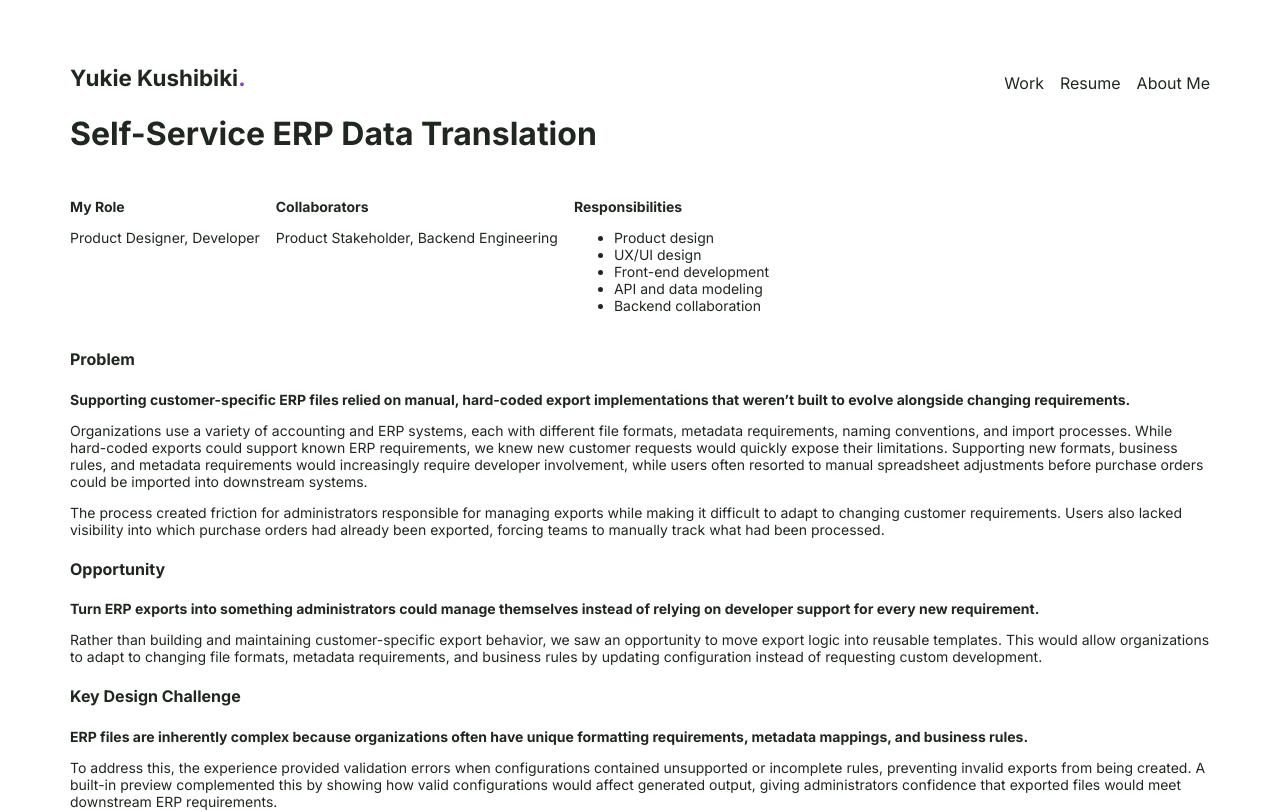
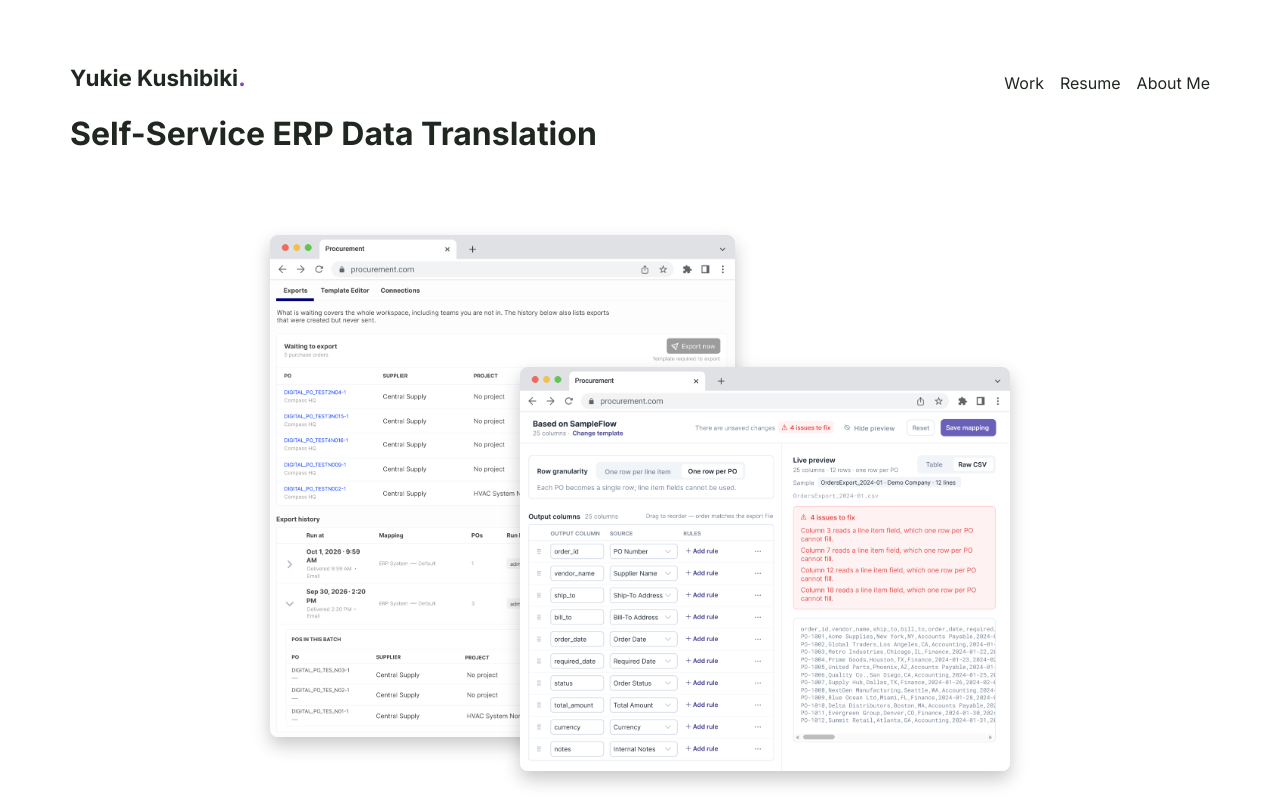
Before and after one commit to yutsukushi/Professional-Portfolio, a Vue app: page /case-studies/self-service-erp-data-translation in a window 1280 px wide. Shown: the top 812 px of the page. Built offline with nearby package versions, Linux system fonts and the light colour scheme.

Commit message:
feat: update ERP images and enhance styling for better presentation

```diff
--- a/src/ErpDataTranslation.vue
+++ b/src/ErpDataTranslation.vue
@@ -1,7 +1,7 @@
 <script setup>
 import { ref } from 'vue'
-import bulkExportImage from '../assets/images/erp-visuals/bulk-export.png'
-import templateEditorImage from '../assets/images/erp-visuals/template-editor-errors.png'
+import bulkExportImage from '../assets/images/erp-visuals/browser-bulk-export.png'
+import templateEditorImage from '../assets/images/erp-visuals/browser-template-editor.png'
 import SiteFooter from './components/SiteFooter.vue'
 import SiteHeader from './components/SiteHeader.vue'
 
@@ -37,6 +37,18 @@ function closeImage() {
 
     <main>
       <h1>Self-Service ERP Data Translation</h1>
+      <div class="erp-hero" role="group" aria-label="ERP bulk export and template editor screens">
+        <img
+          class="erp-hero-image erp-hero-image--bulk"
+          :src="bulkExportImage"
+          alt="ERP bulk export screen showing purchase orders and export history"
+        />
+        <img
+          class="erp-hero-image erp-hero-image--template"
+          :src="templateEditorImage"
+          alt="ERP template editor showing field mappings and validation errors"
+        />
+      </div>
       <section class="case-study-details">
         <div>
           <h5 class="case-study-label">My Role</h5>
@@ -160,6 +172,35 @@ function closeImage() {
 </template>
 
 <style scoped>
+.erp-hero {
+  position: relative;
+  width: min(100%, 860px);
+  aspect-ratio: 859 / 626;
+  margin: 2rem auto 3rem;
+}
+
+.erp-hero-image {
+  position: absolute;
+  display: block;
+  height: auto;
+  border-radius: 8px;
+  box-shadow: 0 8px 18px rgb(0 0 0 / 22%);
+}
+
+.erp-hero-image--bulk {
+  z-index: 1;
+  top: 8%;
+  left: 7%;
+  width: 54%;
+}
+
+.erp-hero-image--template {
+  z-index: 2;
+  top: 29%;
+  left: 36%;
+  width: 57%;
+}
+
 .erp-solution-gallery {
   display: grid;
   grid-template-columns: 1fr;
--- a/src/HomeView.vue
+++ b/src/HomeView.vue
@@ -1,4 +1,6 @@
 <script setup>
+import bulkExportImage from '../assets/images/erp-visuals/browser-bulk-export.png'
+import templateEditorImage from '../assets/images/erp-visuals/browser-template-editor.png'
 import tableNewBrowser from '../assets/images/table-visuals/table-new-browser.png'
 import SiteFooter from './components/SiteFooter.vue'
 import SiteHeader from './components/SiteHeader.vue'
@@ -17,7 +19,7 @@ import SiteHeader from './components/SiteHeader.vue'
             to="/case-studies/material-procurement-workflow"
             aria-label="Material Procurement Workflow case study"
           >
-            <div class="project-card-image">
+            <div class="project-card-image project-card-image--materials">
               <img class="case-study-image" :src="tableNewBrowser" alt="Material Procurement Workflow" />
               <span class="project-card-overlay">
                 <span class="project-card-title">Turning a Project Table into a Material Workspace</span>
@@ -31,7 +33,7 @@ import SiteHeader from './components/SiteHeader.vue'
             to="/case-studies/promotions-authoring-system"
             aria-label="Promotions Authoring System case study"
           >
-            <div class="project-card-image">
+            <div class="project-card-image project-card-image--promotions">
               <span class="project-card-overlay">
                 <span class="project-card-title">Promotions Authoring System</span>
               </span>
@@ -44,7 +46,11 @@ import SiteHeader from './components/SiteHeader.vue'
             to="/case-studies/self-service-erp-data-translation"
             aria-label="Self-Service ERP Data Translation case study"
           >
-            <div class="project-card-image">
+            <div class="project-card-image project-card-image--erp">
+              <div class="erp-thumbnail" aria-hidden="true">
+                <img class="erp-thumbnail-image erp-thumbnail-image--bulk" :src="bulkExportImage" alt="" />
+                <img class="erp-thumbnail-image erp-thumbnail-image--template" :src="templateEditorImage" alt="" />
+              </div>
               <span class="project-card-overlay">
                 <span class="project-card-title">Self-Service ERP Data Translation</span>
               </span>
@@ -98,6 +104,15 @@ import SiteHeader from './components/SiteHeader.vue'
   background-color: #eef1e9;
   transition: transform 180ms ease;
 }
+.project-card-image--materials {
+  background-color: #f5e8df;
+}
+.project-card-image--promotions {
+  background-color: #ede8f5;
+}
+.project-card-image--erp {
+  background-color: #e7efe8;
+}
 .case-study-image {
   width: 82%;
   height: 82%;
@@ -105,8 +120,34 @@ import SiteHeader from './components/SiteHeader.vue'
   object-position: center;
   display: block;
 }
+.erp-thumbnail {
+  position: relative;
+  width: 85%;
+  aspect-ratio: 859 / 626;
+  transform: translateY(-2%);
+}
+.erp-thumbnail-image {
+  position: absolute;
+  display: block;
+  height: auto;
+  border-radius: 6px;
+  box-shadow: 0 6px 14px rgb(0 0 0 / 22%);
+}
+.erp-thumbnail-image--bulk {
+  z-index: 1;
+  top: 8%;
+  left: 7%;
+  width: 54%;
+}
+.erp-thumbnail-image--template {
+  z-index: 2;
+  top: 29%;
+  left: 36%;
+  width: 57%;
+}
 .project-card-overlay {
   position: absolute;
+  z-index: 3;
   inset: 0;
   pointer-events: none;
   background: linear-gradient(
```
